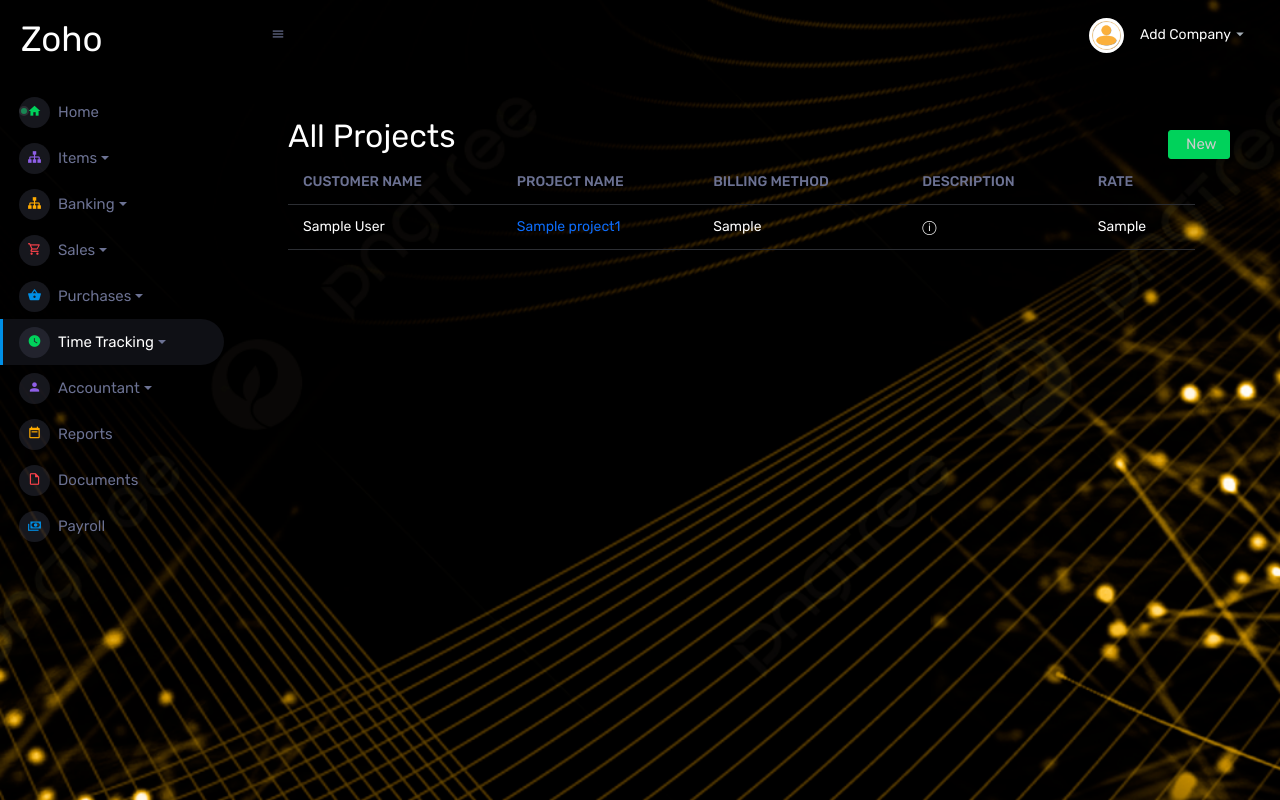
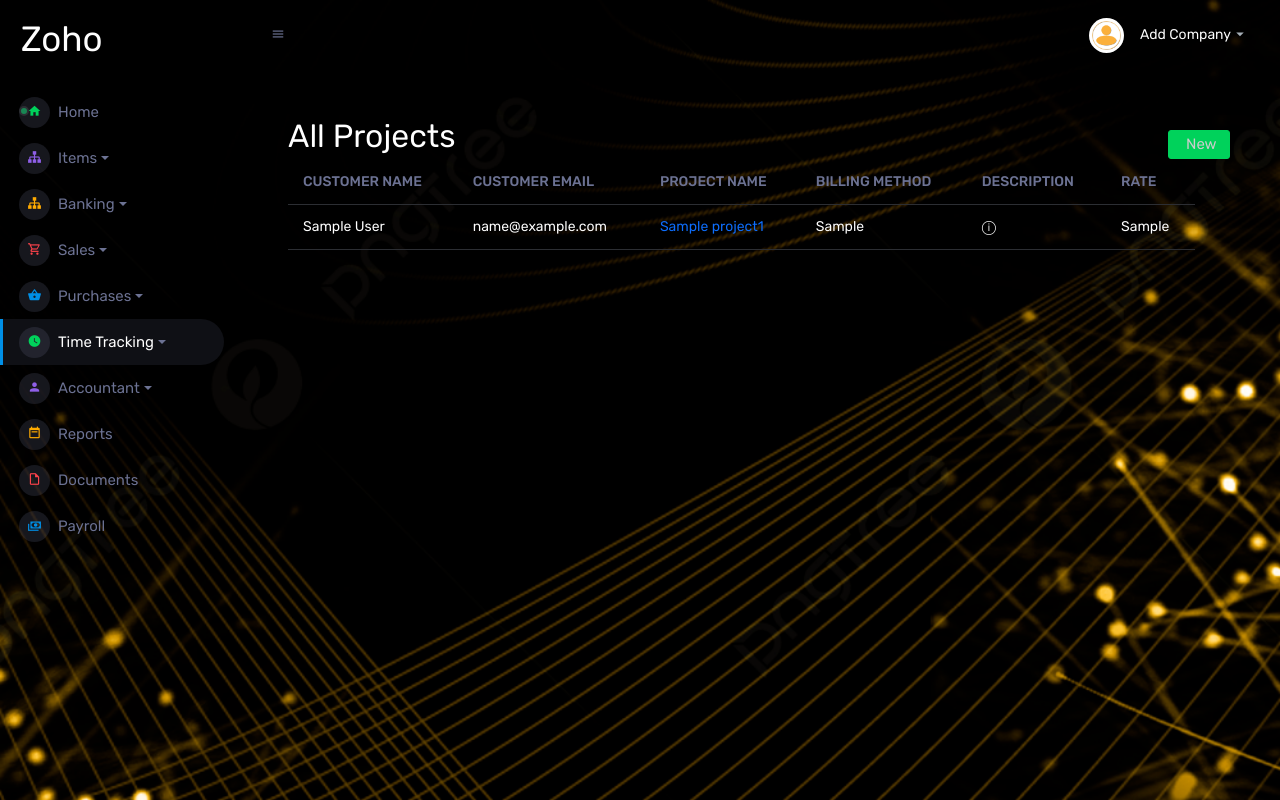
Before and after one commit to noelfrancis12/zohoproj, a Django app: page /vproj in a window 1280 px wide. Run offline with Django 4.2, Linux system fonts and the light colour scheme; tables that the repository leaves empty hold one stand-in row (values such as "Sample post"); parts of the project's set-up code (start-up, migrations or seed data) failed here and were passed over; some libraries are stand-ins or nearby versions.

Commit message:
twentieth commit

```diff
--- a/templates/projlist.html
+++ b/templates/projlist.html
@@ -43,6 +43,7 @@
                     <thead>
                       <tr>
                         <th>CUSTOMER NAME</th>
+                        <th>CUSTOMER EMAIL</th>
                         <th>PROJECT NAME</th>
                         <th>BILLING METHOD</th>
                         <th>DESCRIPTION</th>
@@ -56,6 +57,7 @@
 
                         <!--<td onclick="location.href ='{% url 'detail' v.id %}' " > {{v.name}}</td> -->
                         <td>{{v.c_name.customerName}}</td>
+                        <td>{{v.c_name.customerEmail}}</td>
                         <td>
                           <a href="{% url 'overview' v.id %}">{{v.name}}</a>
                         </td>
--- a/zohoapp/views.py
+++ b/zohoapp/views.py
@@ -2665,7 +2665,7 @@ def overview(request,id):
     print(proj)
     proje=project1.objects.all()
     usern=usernamez.objects.filter(projn=id)
-    taskz=task.objects.all()
+    taskz=task.objects.filter(proj=id)
     uc=usercreate.objects.all()
     return render(request,'overview.html',{'proj':proj,'proje':proje,'usern':usern,'taskz':taskz})
 
```
